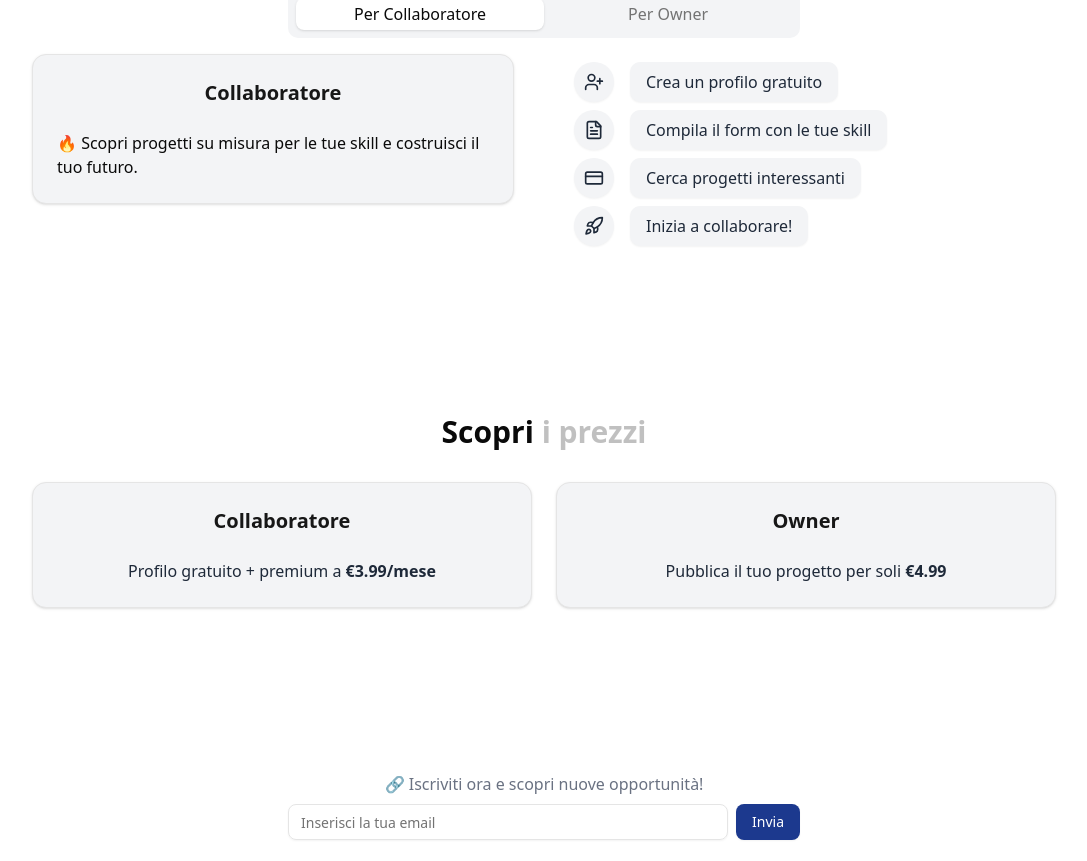
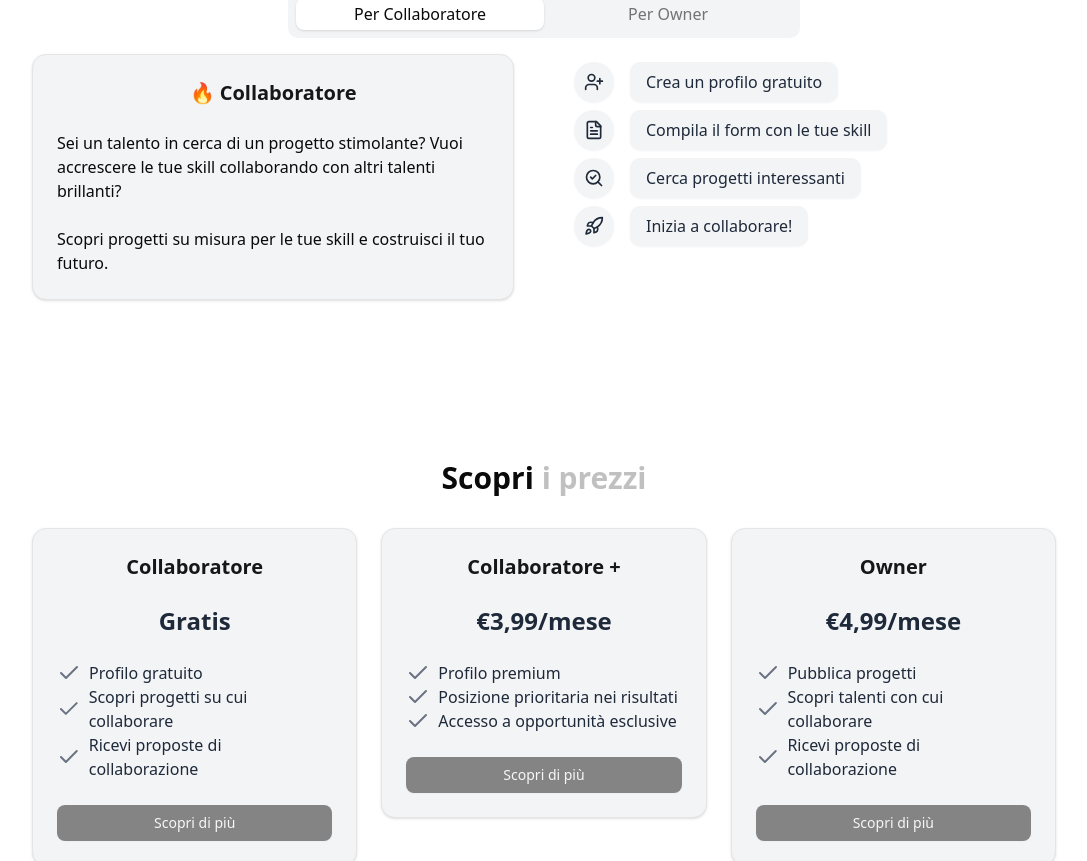
Before and after one commit to co-saas/co-saas.github.io, a Next.js app: page / in a window 1280 px wide. Shown: the part 578-1439 px from the top of the page, without its empty margins (96-1183 px from the left). Built offline with nearby package versions, Linux system fonts and the light colour scheme.

Commit message:
refinement and copy

```diff
--- a/components/EmailForm.tsx
+++ b/components/EmailForm.tsx
@@ -15,7 +15,7 @@ export default function EmailForm() {
     <form
       action="https://formspree.io/f/YOUR_FORM_ID"
       method="POST"
-      className="flex gap-2 w-full mx-auto"
+      className="flex flex-col md:flex-row gap-2 w-full mx-auto"
     >
       <Input
         type="email"
--- a/components/Hero.tsx
+++ b/components/Hero.tsx
@@ -17,7 +17,7 @@ export default function Hero() {
         Trova collaboratori o unisciti a progetti innovativi 🚀
       </motion.h1>
       <p className="text-gray-800 text-lg mt-4">
-        Sei un founder con un’idea ambiziosa? O un talento in cerca di un progetto stimolante? <br /> <span className="font-semibold">CoSaaS ti connette con le persone giuste</span> per trasformare le idee in realtà. <br />
+        CoSaaS ti <span className="font-semibold">connette con le persone giuste</span> per trasformare le idee in realtà. <br /> Scopri tanti progetti, tutti italiani 🇮🇹 , su cui collaborare.
       </p>
       <div className="mt-8 flex justify-center">
         <EmailForm />
--- a/components/HowItWorks.tsx
+++ b/components/HowItWorks.tsx
@@ -6,20 +6,19 @@ import SectionTitle from "@/components/reusable/SectionTitle";
 import Timeline from "@/components/Timeline";
 import ProfileCard from "@/components/reusable/ProfileCard"
 import { Tabs, TabsContent, TabsList, TabsTrigger } from "@/components/ui/tabs";
-import { CheckCircle, UserPlus, FileText, CreditCard, Rocket } from "lucide-react";
-
+import { CheckCircle, UserPlus, FileText, CreditCard, Rocket, SearchCheck } from "lucide-react";
 
 const stepsOwner  = [
   { icon: UserPlus, text: "Crea un profilo" },
   { icon: FileText, text: "Compila il form con i dettagli del progetto" },
-  { icon: CreditCard, text: "Paga la fee (€4.99)" },
   { icon: Rocket, text: "Il progetto è pubblicato!" },
+  { icon: SearchCheck, text: "Trova collaboratori" },
 ];
 
 const stepsCollaborator = [
   { icon: UserPlus, text: "Crea un profilo gratuito" },
   { icon: FileText, text: "Compila il form con le tue skill" },
-  { icon: CreditCard, text: "Cerca progetti interessanti" },
+  { icon: SearchCheck, text: "Cerca progetti interessanti" },
   { icon: Rocket, text: "Inizia a collaborare!" },
 ];
 
@@ -36,14 +35,16 @@ export default function HowItWorks() {
             <TabsTrigger value="owner" className="text-md">Per Owner</TabsTrigger>
           </TabsList>
           <TabsContent value="collaborator" className="pt-2 w-full grid md:grid-cols-2 gap-6 md:gap-15">
-              <ProfileCard title="Collaboratore">
-                🔥 Scopri progetti su misura per le tue skill e costruisci il tuo futuro.
+              <ProfileCard title="🔥 Collaboratore">
+                Sei un talento in cerca di un progetto stimolante? Vuoi accrescere le tue skill collaborando con altri talenti brillanti?<br /> <br />
+                 Scopri progetti su misura per le tue skill e costruisci il tuo futuro.
               </ProfileCard>
               <Timeline steps={stepsCollaborator} />
           </TabsContent>
           <TabsContent value="owner" className="pt-2 w-full grid md:grid-cols-2 gap-6 md:gap-15">
-              <ProfileCard title="Owner">
-                💡 Pubblica il tuo progetto e trova collaboratori motivati.
+              <ProfileCard title="💡 Owner">
+                Sei un founder con un’idea ambiziosa? un progetto open-source? <br /> <br />
+                Pubblica il tuo progetto e trova collaboratori motivati.
               </ProfileCard>
               <Timeline steps={stepsOwner} className="flex flex-col items-center"/>
           </TabsContent>
--- a/components/Pricing.tsx
+++ b/components/Pricing.tsx
@@ -1,20 +1,70 @@
 // components/Pricing.tsx
 import { Card, CardHeader, CardTitle, CardContent } from "@/components/ui/card";
+import { Button } from "@/components/ui/button";
+import { Separator } from "@/components/ui/separator";
 import SectionTitle from "@/components/reusable/SectionTitle";
 import ProfileCard from "@/components/reusable/ProfileCard";
+import { Check } from "lucide-react";
+
+const pricingPlans = [
+  {
+    title: "Collaboratore",
+    price: "Gratis",
+    features: [
+      "Profilo gratuito",
+      "Scopri progetti su cui collaborare",
+      "Ricevi proposte di collaborazione",
+    ],
+  },
+  {
+    title: "Collaboratore +",
+    price: "€3,99/mese",
+    features: [
+      "Profilo premium",
+      "Posizione prioritaria nei risultati",
+      "Accesso a opportunità esclusive",
+    ],
+  },
+  {
+    title: "Owner",
+    price: "€4,99/mese",
+    features: [
+      "Pubblica progetti",
+      "Scopri talenti con cui collaborare",
+      "Ricevi proposte di collaborazione",
+    ],
+  },
+];
+
+export function PricingCard({ title, price, features }: PricingCardProps) {
+  return (
+        <ProfileCard title={title} className="text-center h-full">
+            <p className="text-2xl text-gray-800 font-bold text-center mb-6">{price}</p>
+              {features.map((feature, index) => (
+                <div key={index} className="flex items-center gap-2 text-gray-800">
+                  <Check className="text-gray-500" />
+                  <p>{feature}</p>
+                </div>
+              ))}
+            <Button disabled className="mt-6 w-full">Scopri di più</Button>
+        </ProfileCard>
+  );
+}
 
 export default function Pricing() {
   return (
-    <section id="pricing" className="py-20 text-center">
+    <section id="pricing" className="py-20">
       <SectionTitle primaryText="Scopri" secondaryText="i prezzi" />
 
-      <div className="mt-8 grid md:grid-cols-2 gap-6">
-        <ProfileCard title="Collaboratore">
-            <p className="text-gray-800">Profilo gratuito + premium a <strong>€3.99/mese</strong></p>
-        </ProfileCard>
-        <ProfileCard title="Owner">
-            <p className="text-gray-800">Pubblica il tuo progetto per soli <strong>€4.99</strong></p>
-        </ProfileCard>
+      <div className="mt-8 grid md:grid-cols-3 gap-6">
+        {pricingPlans.map((plan, index) => (
+          <PricingCard
+            key={index}
+            title={plan.title}
+            price={plan.price}
+            features={plan.features}
+          />
+        ))}
       </div>
     </section>
   );
--- /dev/null
+++ b/components/ui/separator.tsx
@@ -0,0 +1,28 @@
+"use client"
+
+import * as React from "react"
+import * as SeparatorPrimitive from "@radix-ui/react-separator"
+
+import { cn } from "@/lib/utils"
+
+function Separator({
+  className,
+  orientation = "horizontal",
+  decorative = true,
+  ...props
+}: React.ComponentProps<typeof SeparatorPrimitive.Root>) {
+  return (
+    <SeparatorPrimitive.Root
+      data-slot="separator-root"
+      decorative={decorative}
+      orientation={orientation}
+      className={cn(
+        "bg-border shrink-0 data-[orientation=horizontal]:h-px data-[orientation=horizontal]:w-full data-[orientation=vertical]:h-full data-[orientation=vertical]:w-px",
+        className
+      )}
+      {...props}
+    />
+  )
+}
+
+export { Separator }
--- a/package.json
+++ b/package.json
@@ -9,6 +9,7 @@
     "lint": "next lint"
   },
   "dependencies": {
+    "@radix-ui/react-separator": "^1.1.2",
     "@radix-ui/react-slot": "^1.1.2",
     "@radix-ui/react-tabs": "^1.1.3",
     "class-variance-authority": "^0.7.1",
```
Also changed, not shown: 1 other file (tests, documents, lock files or other folders).
